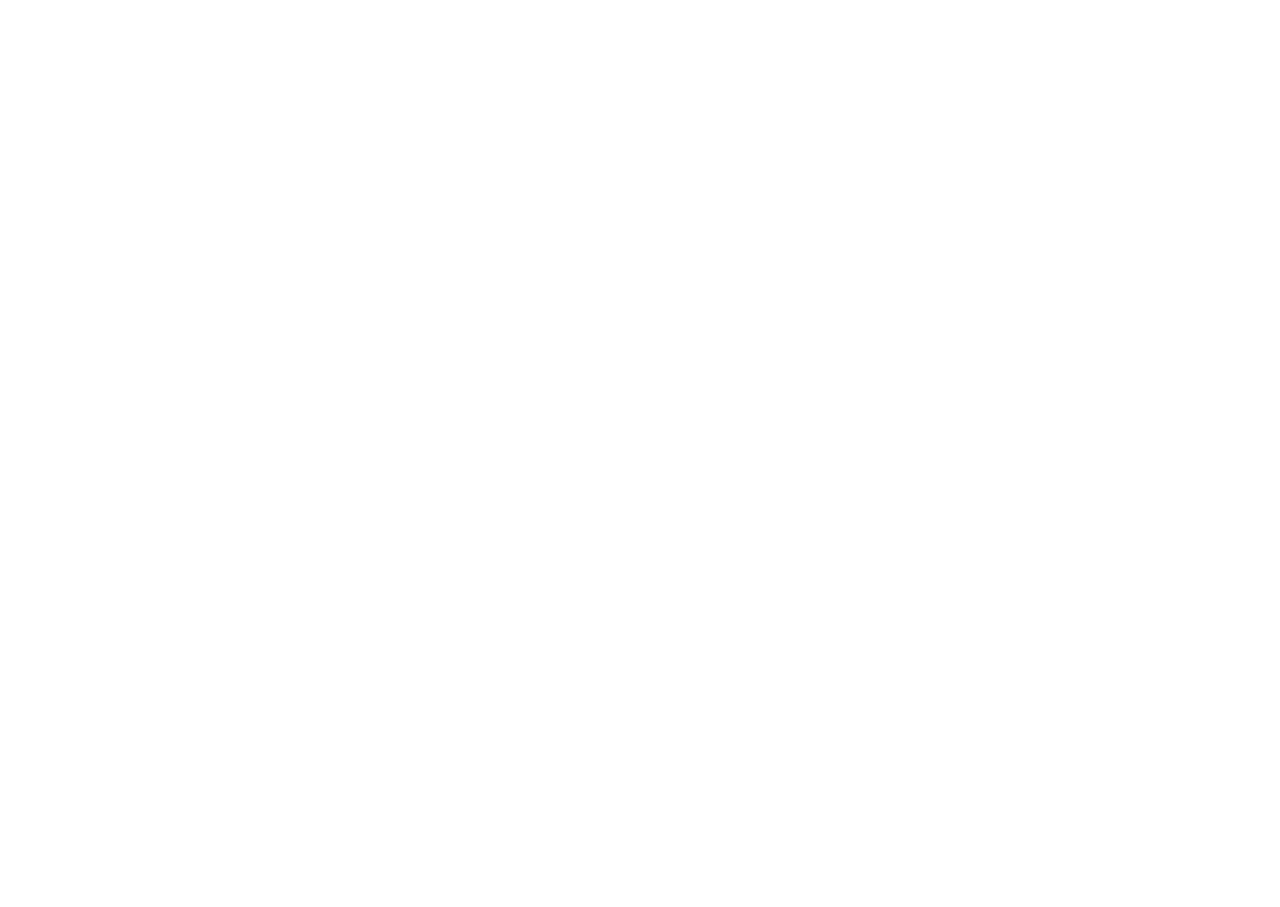
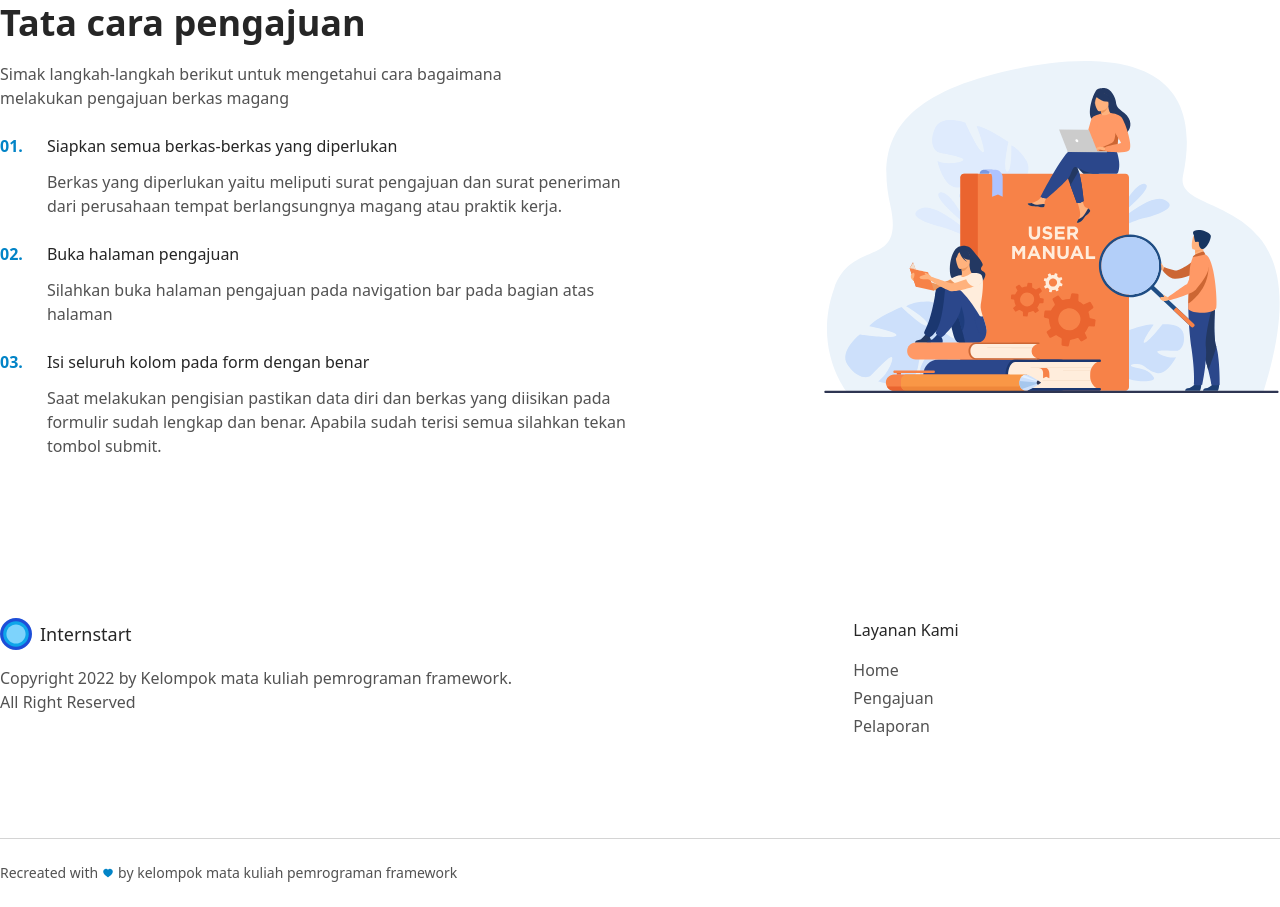
Before and after one commit to ipramudya/internstart, a Vue app: page / in a window 1280 px wide. Shown: the part 780-1687 px from the top of the page. Before the commit the page ends 800 px from the top, so only its background shows below. Built offline with nearby package versions, Linux system fonts and the light colour scheme.

Commit message:
feat: landing - done

```diff
--- /dev/null
+++ b/src/layouts/Footer.vue
@@ -0,0 +1,38 @@
+<template>
+    <footer class="flex flex-col">
+        <div class="grid grid-cols-3 border-b border-neutral-300 pb-[100px]">
+            <div class="col-span-2 flex flex-col space-y-4">
+                <div class="flex items-center space-x-2">
+                    <div class="aspect-square w-[32px]">
+                        <img :src="Logo" alt="internstart-logo" class="w-full object-cover" />
+                    </div>
+                    <h3 class="text-lg font-medium text-neutral-800">Internstart</h3>
+                </div>
+                <p class="text-neutral-600">
+                    Copyright 2022 by Kelompok mata kuliah pemrograman framework. <br />
+                    All Right Reserved
+                </p>
+            </div>
+            <div class="flex grid-cols-1 flex-col space-y-4">
+                <h4 class="font-medium text-neutral-800">Layanan Kami</h4>
+                <ul class="flex flex-col space-y-1 text-neutral-600">
+                    <li><RouterLink to="/">Home</RouterLink></li>
+                    <li><RouterLink to="/submission">Pengajuan</RouterLink></li>
+                    <li><RouterLink to="/repporting">Pelaporan</RouterLink></li>
+                </ul>
+            </div>
+        </div>
+        <p class="flex items-center py-6 text-sm text-neutral-600">
+            Recreated with <span class="px-1"><HeartIcon class="h-3 w-3 text-sky-600" /></span> by
+            kelompok mata kuliah pemrograman framework
+        </p>
+    </footer>
+</template>
+
+<script setup lang="ts">
+import { HeartIcon } from '@heroicons/vue/20/solid';
+import { RouterLink } from 'vue-router';
+import Logo from '@/assets/logo.svg';
+</script>
+
+<style scoped></style>
--- /dev/null
+++ b/src/layouts/Header.vue
@@ -0,0 +1,41 @@
+<template>
+    <header class="flex items-center justify-between py-6">
+        <div class="flex items-center">
+            <div class="mr-[100px] flex items-center space-x-2">
+                <div class="aspect-square w-[40px]">
+                    <img :src="Logo" alt="internstart-logo" class="w-full object-cover" />
+                </div>
+                <h2 class="text-xl font-medium text-neutral-800">Internstart</h2>
+            </div>
+            <div class="flex space-x-4">
+                <RouterLink to="/" exact-active-class="font-medium">
+                    <p class="font-medium text-neutral-600">Beranda</p>
+                </RouterLink>
+                <RouterLink to="/submission" exact-active-class="font-medium">
+                    <p class="text-neutral-600">Pengajuan</p>
+                </RouterLink>
+                <RouterLink to="/repporting" exact-active-class="font-medium">
+                    <p class="text-neutral-600">Pelaporan</p>
+                </RouterLink>
+            </div>
+        </div>
+        <el-button
+            plain
+            class="ease-transition rounded-md border border-sky-500 text-sky-600 hover:border-sky-400 hover:text-sky-400"
+            :icon="ArrowRightOnRectangleIcon"
+        >
+            <span class="font-normal">Masuk sebagai admin</span>
+        </el-button>
+    </header>
+</template>
+
+<script setup lang="ts">
+import Logo from '@/assets/logo.svg';
+import { ArrowRightOnRectangleIcon } from '@heroicons/vue/24/outline';
+</script>
+
+<style scoped>
+.el-button :deep(.el-icon) {
+    font-size: 1rem;
+}
+</style>
--- a/src/layouts/InternstartLayout.vue
+++ b/src/layouts/InternstartLayout.vue
@@ -1,43 +1,16 @@
 <template>
     <main class="mx-auto max-w-7xl">
-        <header class="flex items-center justify-between py-6">
-            <div class="flex items-center">
-                <div class="mr-[100px] flex items-center space-x-2">
-                    <div class="aspect-square w-[40px]">
-                        <img :src="Logo" alt="internstart-logo" class="w-full object-cover" />
-                    </div>
-                    <h2 class="text-xl font-medium text-neutral-800">Internstart</h2>
-                </div>
-                <div class="flex space-x-4">
-                    <RouterLink to="/" exact-active-class="font-medium">
-                        <p class="font-medium text-neutral-600">Beranda</p>
-                    </RouterLink>
-                    <RouterLink to="/submission" exact-active-class="font-medium">
-                        <p class="text-neutral-600">Pengajuan</p>
-                    </RouterLink>
-                    <RouterLink to="/repporting" exact-active-class="font-medium">
-                        <p class="text-neutral-600">Pelaporan</p>
-                    </RouterLink>
-                </div>
-            </div>
-            <el-button
-                plain
-                class="ease-transition rounded-md border border-sky-500 text-sky-600 hover:border-sky-400 hover:text-sky-400"
-                :icon="ArrowRightOnRectangleIcon"
-            >
-                <span class="font-normal">Masuk sebagai admin</span>
-            </el-button>
-        </header>
+        <Header />
         <main>
             <RouterView />
         </main>
-        <!--  -->
+        <Footer />
     </main>
 </template>
 
 <script setup lang="ts">
-import Logo from '@/assets/logo.svg';
-import { ArrowRightOnRectangleIcon } from '@heroicons/vue/24/outline';
+import Header from './Header.vue';
+import Footer from './Footer.vue';
 </script>
 
 <style scoped>
--- /dev/null
+++ b/src/views/Landing/Flow.vue
@@ -0,0 +1,58 @@
+<template>
+    <article class="grid grid-cols-2">
+        <div class="col-span-1 flex flex-col space-y-6">
+            <div class="flex flex-col space-y-3">
+                <h3 class="text-[36px] font-bold text-neutral-800">Tata cara pengajuan</h3>
+                <p class="text-neutral-600">
+                    Simak langkah-langkah berikut untuk mengetahui cara bagaimana<br />
+                    melakukan pengajuan berkas magang
+                </p>
+            </div>
+            <div class="flex space-x-6">
+                <span class="font-bold text-sky-600">01.</span>
+                <div class="flex flex-col space-y-3">
+                    <p class="font-medium text-neutral-800">
+                        Siapkan semua berkas-berkas yang diperlukan
+                    </p>
+                    <p class="text-neutral-600">
+                        Berkas yang diperlukan yaitu meliputi surat pengajuan dan surat peneriman
+                        dari perusahaan tempat berlangsungnya magang atau praktik kerja.
+                    </p>
+                </div>
+            </div>
+            <div class="flex space-x-6">
+                <span class="font-bold text-sky-600">02.</span>
+                <div class="flex flex-col space-y-3">
+                    <p class="font-medium text-neutral-800">Buka halaman pengajuan</p>
+                    <p class="text-neutral-600">
+                        Silahkan buka halaman pengajuan pada navigation bar pada bagian atas halaman
+                    </p>
+                </div>
+            </div>
+            <div class="flex space-x-6">
+                <span class="font-bold text-sky-600">03.</span>
+                <div class="flex flex-col space-y-3">
+                    <p class="font-medium text-neutral-800">
+                        Isi seluruh kolom pada form dengan benar
+                    </p>
+                    <p class="text-neutral-600">
+                        Saat melakukan pengisian pastikan data diri dan berkas yang diisikan pada
+                        formulir sudah lengkap dan benar. Apabila sudah terisi semua silahkan tekan
+                        tombol submit.
+                    </p>
+                </div>
+            </div>
+        </div>
+        <div class="flex items-center justify-end">
+            <div class="w-[456px]">
+                <img :src="GuideFlowImage" alt="guide-flow-pic" class="w-full object-cover" />
+            </div>
+        </div>
+    </article>
+</template>
+
+<script setup lang="ts">
+import GuideFlowImage from '@/assets/landing-vector.svg';
+</script>
+
+<style scoped></style>
--- a/src/views/Landing/Hero.vue
+++ b/src/views/Landing/Hero.vue
@@ -1,5 +1,5 @@
 <template>
-    <article class="flex items-center justify-center pt-[140px]">
+    <article class="flex items-center justify-center pb-[240px]">
         <div class="flex flex-col items-center space-y-6 text-center">
             <h2 class="text-[48px] font-bold text-neutral-800">
                 Daftarkan pengajuan magangmu <br />
@@ -32,7 +32,8 @@
 </template>
 
 <script setup lang="ts">
-import { CloudArrowUpIcon, ClipboardDocumentCheckIcon } from '@heroicons/vue/24/outline';
+import { ClipboardDocumentCheckIcon } from '@heroicons/vue/24/outline';
+import { CloudArrowUpIcon } from '@heroicons/vue/24/solid';
 </script>
 
 <style scoped>
--- a/src/views/Landing/LandingView.vue
+++ b/src/views/Landing/LandingView.vue
@@ -1,9 +1,13 @@
 <template>
-    <Hero />
+    <div class="flex flex-col py-[160px]">
+        <Hero />
+        <Flow />
+    </div>
 </template>
 
 <script setup lang="ts">
 import Hero from './Hero.vue';
+import Flow from './Flow.vue';
 </script>
 
 <style scoped></style>
```
